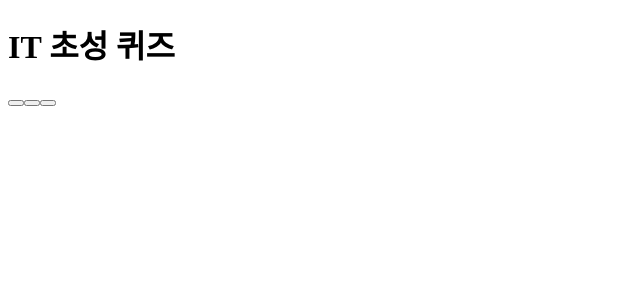
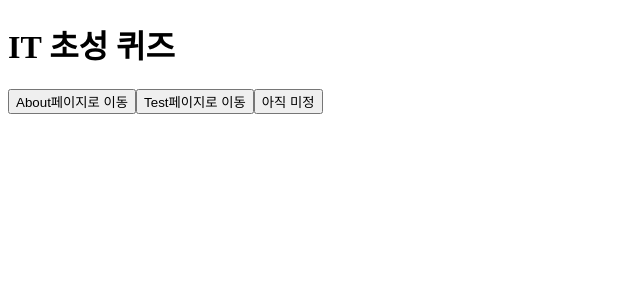
Before and after one commit to ssnwmman/my-fullstack-app, a React (Vite) app in the folder frontend/frontend/: page / in a window 1280 px wide. Shown: the top 300 px of the page, without its empty margins (0-640 px from the left). Built offline with nearby package versions, Linux system fonts and the light colour scheme.

Commit message:
first commit

```diff
--- a/frontend/frontend/src/pages/Home.tsx
+++ b/frontend/frontend/src/pages/Home.tsx
@@ -14,9 +14,9 @@ const Home: React.FC = () => {
   return (
     <div className='container'>
       <h1>IT 초성 퀴즈</h1>
-      <button onClick={handleGoToAbout}></button>
-      <button onClick={handleGoToTest}></button>
-      <button onClick={handleGoToTest}></button>
+      <button onClick={handleGoToAbout}>About페이지로 이동</button>
+      <button onClick={handleGoToTest}>Test페이지로 이동</button>
+      <button onClick={handleGoToTest}>아직 미정</button>
     </div>
   );
 };
```
